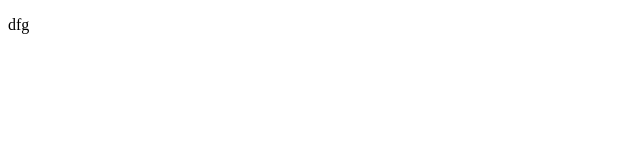
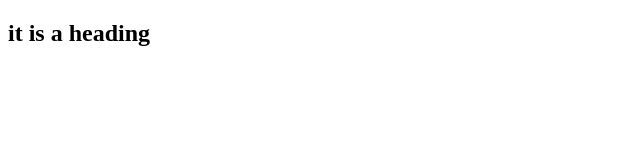
Before and after one commit to singhaditi2004/clue1, a plain HTML site: page clue1.html in a window 1280 px wide. Shown: the whole page, without its empty margins (0-640 px from the left). Drawn offline with Linux system fonts and the light colour scheme.

Commit message:
Update clue1.html

```diff
--- a/clue1.html
+++ b/clue1.html
@@ -6,6 +6,6 @@
     <title>Document</title>
 </head>
 <body>
-    <p>dfg</p>
+   <h2>it is a heading</h2>
 </body>
 </html>
```
